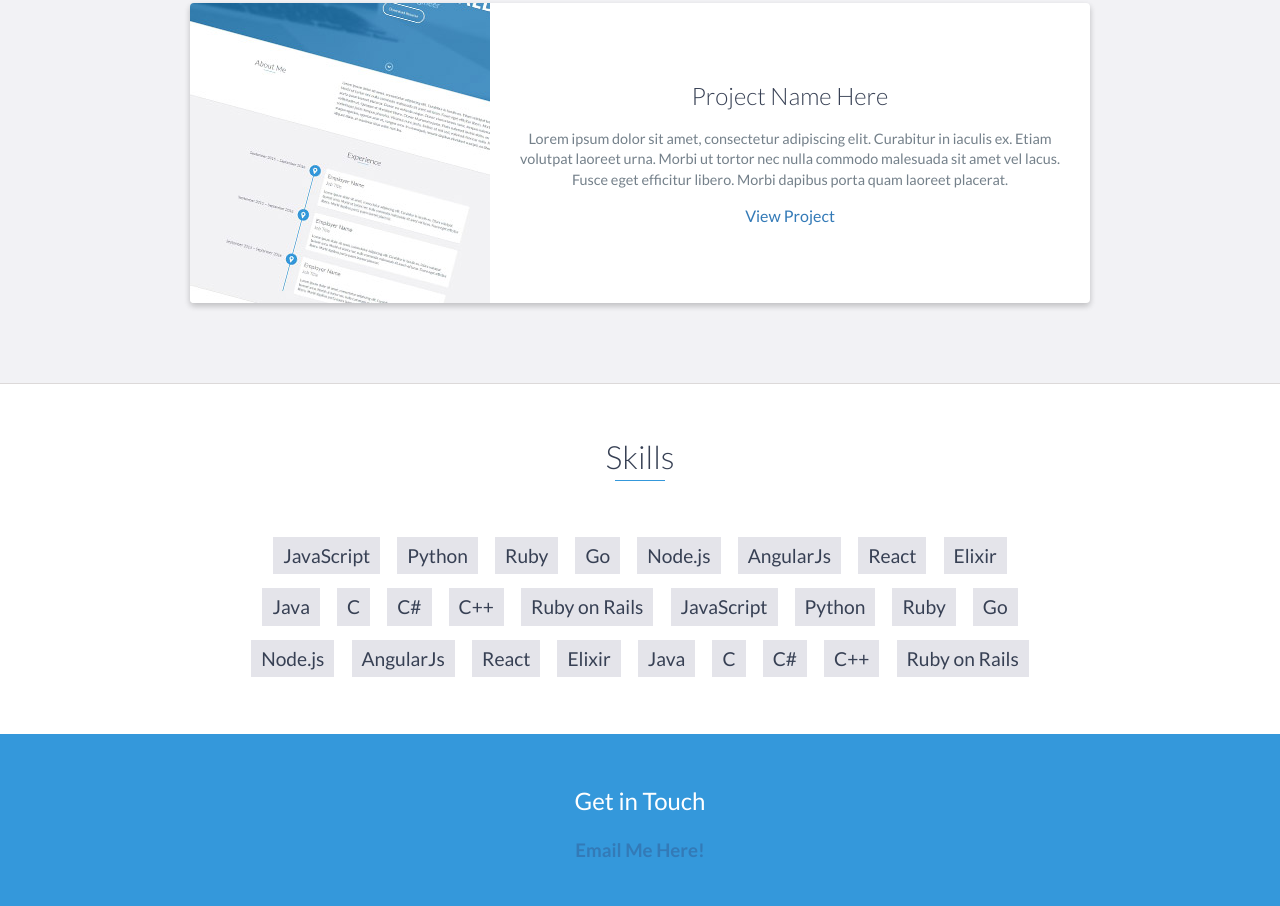
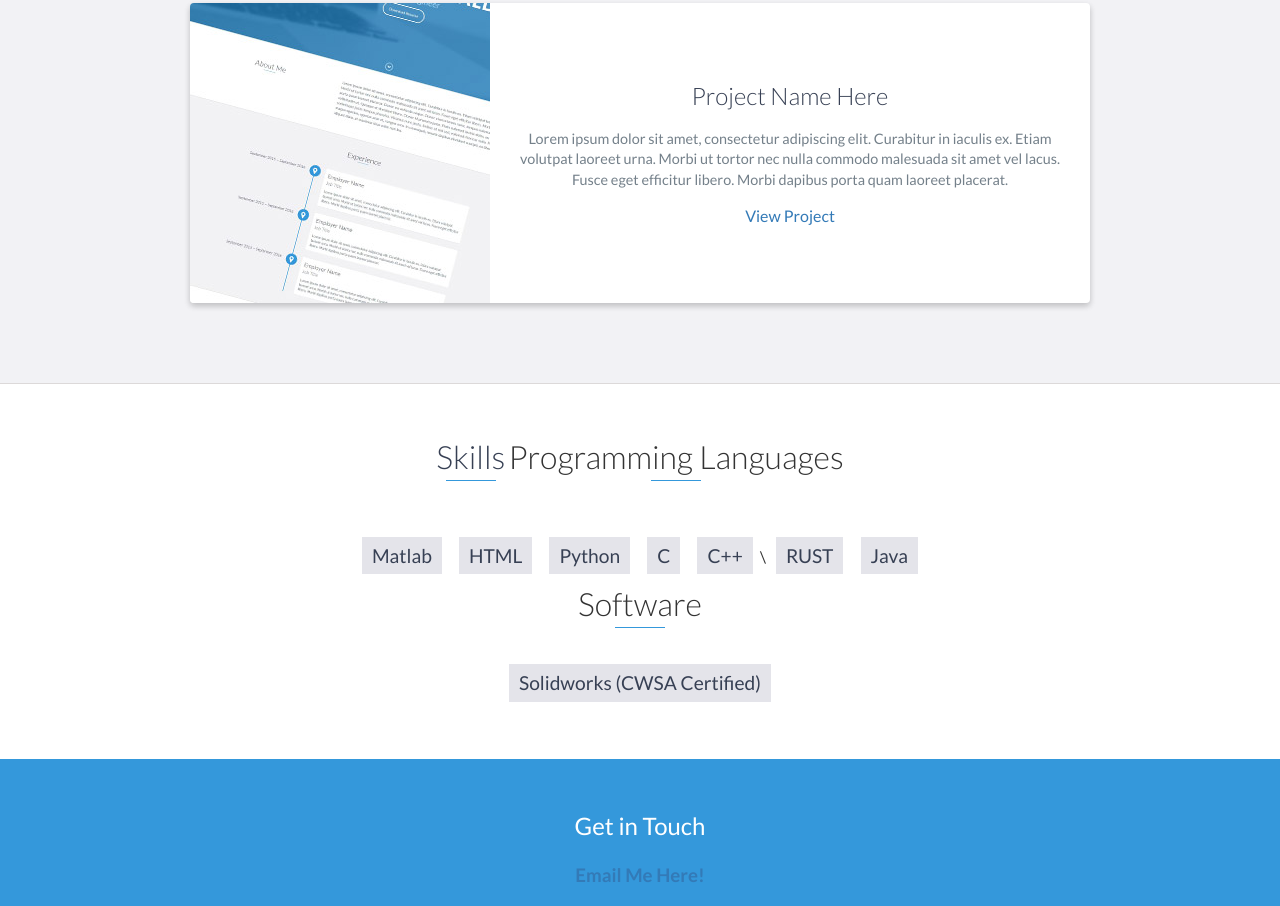
Before and after one commit to somguynamedseb/somguynamedseb.github.io, a website: page index.html in a window 1280 px wide. Shown: the part 3213-4119 px from the top of the page. Drawn offline with nearby package versions, Linux system fonts and the light colour scheme.

Commit message:
added more stuff

```diff
--- a/index.html
+++ b/index.html
@@ -131,13 +131,13 @@
             <!-- <h3>Positions on Campus</h3> -->
             <ul>
                 <li>
-                    <a herf=''>Reasearch Assistant in Robotics Materials Lab</a>
+                    Reasearch Assistant in Robotics Materials Lab
                 </li>
                 <li>
-                    <a herf=''>Merit Badge University Organizer: APO Service Fraternity IO Chapter</a>
+                    <a herf='https://users.wpi.edu/~apo/MBU/index.html'>Merit Badge University Organizer: APO Service Fraternity IO Chapter</a>
                 </li>
                 <li>
-                    <a herf=''>Controls and Electronics Designer: AIAA Jet Engine Club</a>
+                    Controls and Electronics Designer: AIAA Jet Engine Club
                 </li>
             </ul>
         </div>
@@ -205,33 +205,19 @@
 
     <div id="skills">
         <h2 class="heading">Skills</h2>
+        <h3 class="heading">Programming Languages</h3>
         <ul>
-            <li>JavaScript</li>
+            <li>Matlab</li>
+            <li>HTML</li>
             <li>Python</li>
-            <li>Ruby</li>
-            <li>Go</li>
-            <li>Node.js</li>
-            <li>AngularJs</li>
-            <li>React</li>
-            <li>Elixir</li>
+            <li>C</li>
+            <li>C++</li>\
+            <li>RUST</li>
             <li>Java</li>
-            <li>C</li>
-            <li>C#</li>
-            <li>C++</li>
-            <li>Ruby on Rails</li>
-            <li>JavaScript</li>
-            <li>Python</li>
-            <li>Ruby</li>
-            <li>Go</li>
-            <li>Node.js</li>
-            <li>AngularJs</li>
-            <li>React</li>
-            <li>Elixir</li>
-            <li>Java</li>
-            <li>C</li>
-            <li>C#</li>
-            <li>C++</li>
-            <li>Ruby on Rails</li>
+        </ul>
+        <h3 class="heading">Software</h3>
+        <ul>
+            <li>Solidworks (CWSA Certified)</li>
         </ul>
     </div>
     <!-- End #skills -->
```
